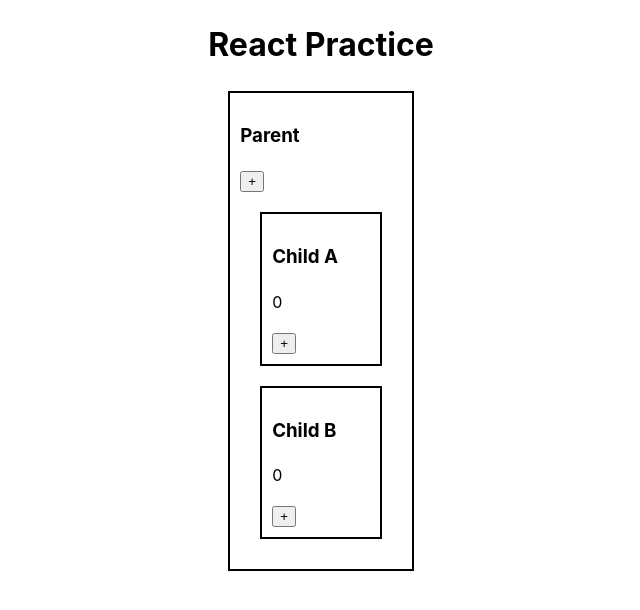
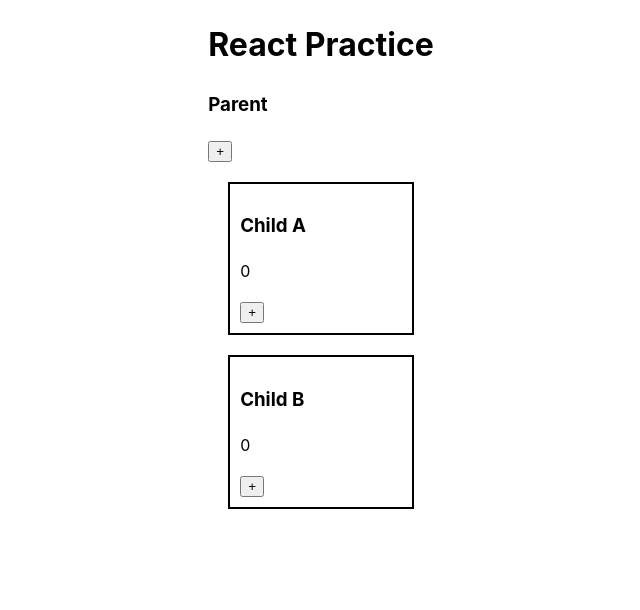
Before and after one commit to GhMamadreza84/React-Practice, a React (Vite) app: page / in a window 1280 px wide. Shown: the top 610 px of the page, without its empty margins (319-959 px from the left). Built offline with nearby package versions, Linux system fonts and the light colour scheme.

Commit message:
delete styles from Parent component

```diff
--- a/src/components/Parent.jsx
+++ b/src/components/Parent.jsx
@@ -8,7 +8,7 @@ const Parent = () => {
     setNumber((number) => number + 1);
   };
   return (
-    <div style={{ border: "2px solid black", padding: "10px", margin: "20px" }}>
+    <div>
       <h3>Parent</h3>
       <button onClick={() => setNumber((number) => number + 1)}>+</button>
       <ChildA number={number} setNumber={setNumber} />
```
